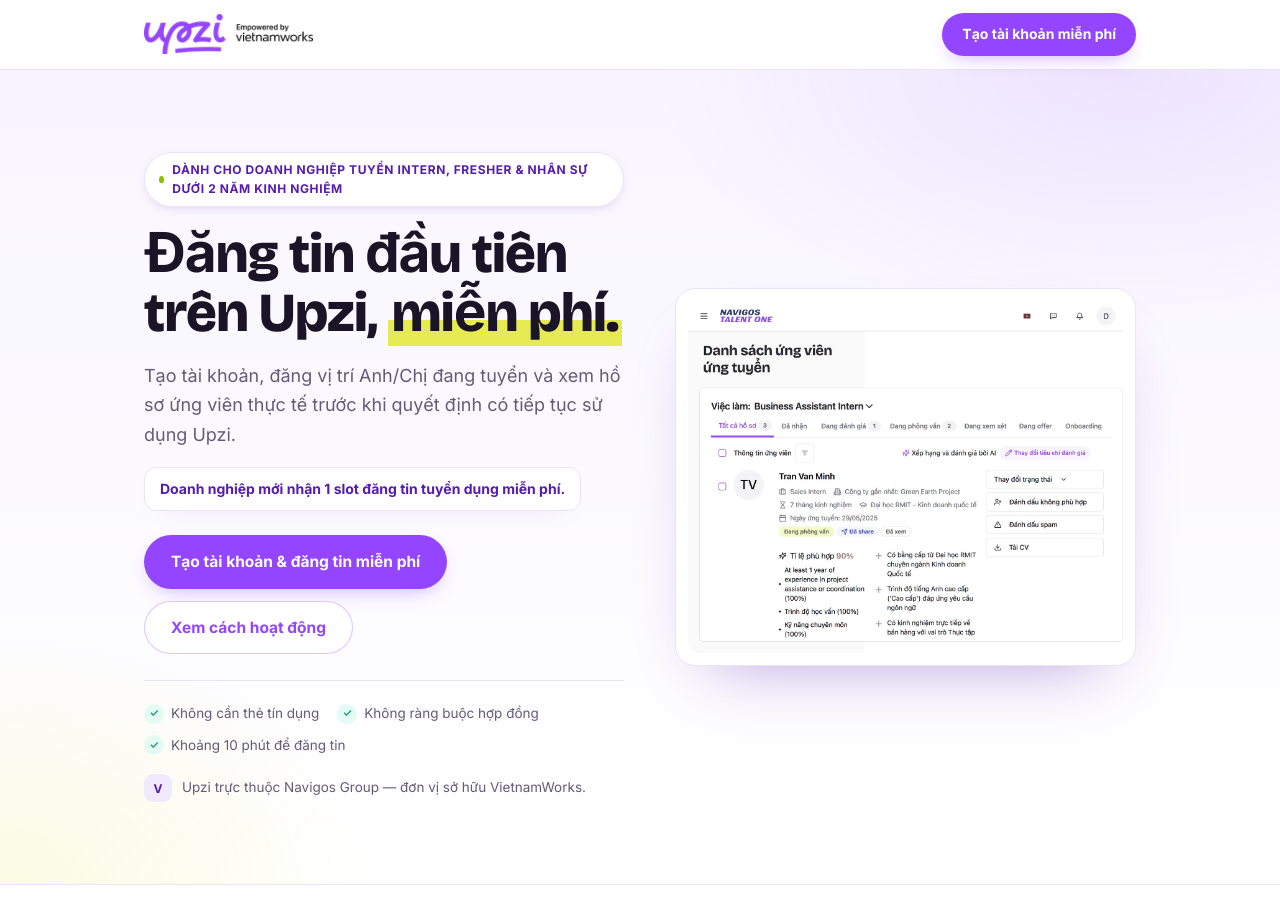
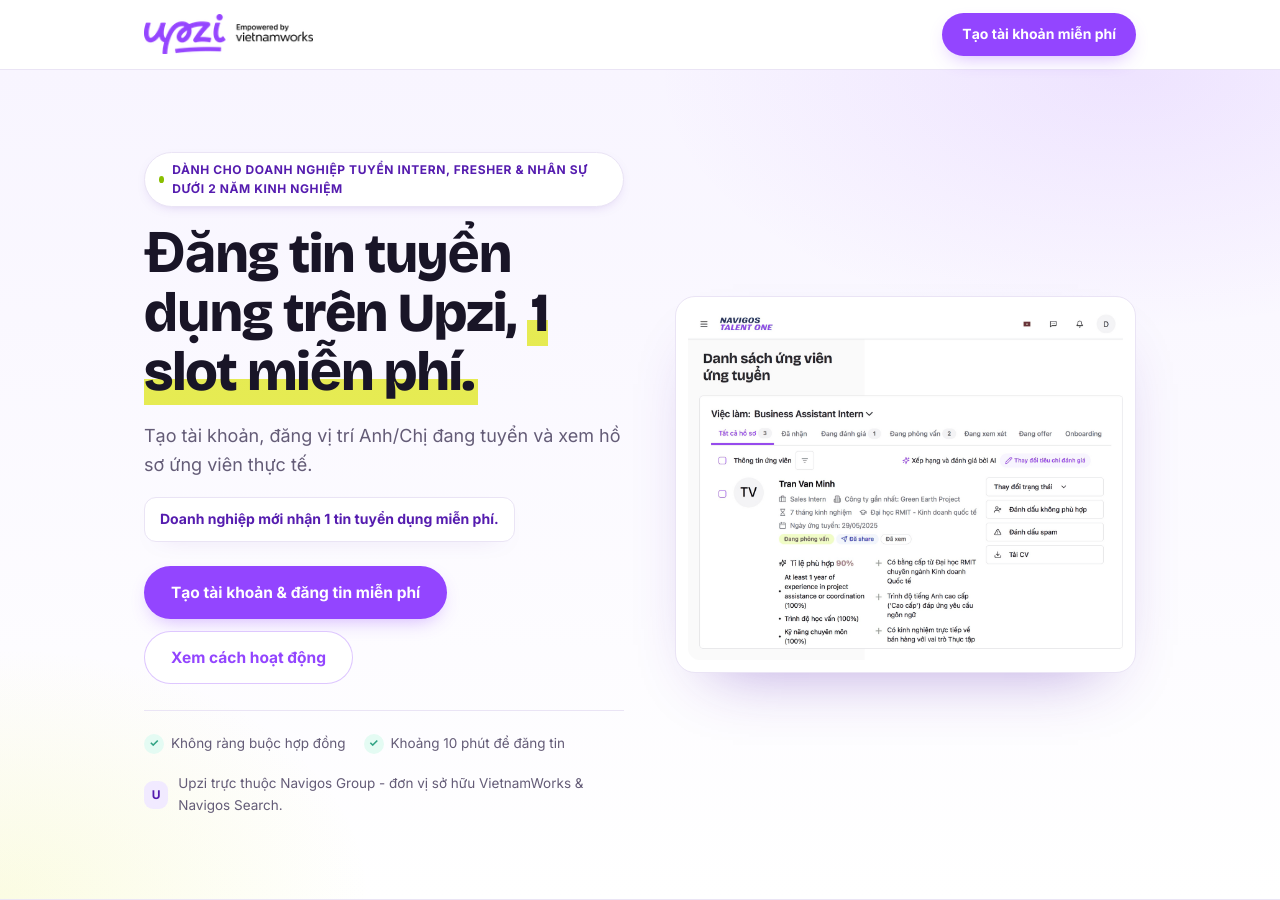
Before and after one commit to upzi-vn/employers, a Jekyll site: the page free-trial.html, which Jekyll copies as it is, in a window 1280 px wide and 900 px high. Built offline with Jekyll 4.4.1, drawn with Linux system fonts in a browser that asks for light colours.

Commit message:
Update title and hero section text in free-trial.html

```diff
--- a/free-trial.html
+++ b/free-trial.html
@@ -18,7 +18,7 @@
   </script>
   <meta charset="UTF-8">
   <meta name="viewport" content="width=device-width, initial-scale=1.0">
-  <title>Đăng tin tuyển Intern &amp; Fresher miễn phí — Upzi</title>
+  <title>Đăng tin tuyển Intern &amp; Fresher miễn phí - Upzi</title>
   <meta name="description" content="Tạo tài khoản Upzi và nhận 1 slot đăng tin tuyển dụng miễn phí. Tiếp cận ứng viên Intern, Fresher và nhân sự trẻ từ mạng lưới 30+ trường Đại học / Cao đẳng.">
   <link rel="icon" href="{{ '/favicon.ico' | relative_url }}" sizes="any">
   <link rel="icon" type="image/png" sizes="32x32" href="{{ '/favicon-32x32.png' | relative_url }}">
@@ -278,19 +278,18 @@
     <div class="wrap hero-grid">
       <div>
         <div class="tag">Dành cho doanh nghiệp tuyển Intern, Fresher &amp; nhân sự dưới 2 năm kinh nghiệm</div>
-        <h1>Đăng tin đầu tiên trên Upzi, <span class="hl">miễn phí.</span></h1>
-        <p class="lead">Tạo tài khoản, đăng vị trí Anh/Chị đang tuyển và xem hồ sơ ứng viên thực tế trước khi quyết định có tiếp tục sử dụng Upzi.</p>
-        <div class="hero-offer">Doanh nghiệp mới nhận 1 slot đăng tin tuyển dụng miễn phí.</div>
+        <h1>Đăng tin tuyển dụng trên Upzi, <span class="hl">1 slot miễn phí.</span></h1>
+        <p class="lead">Tạo tài khoản, đăng vị trí Anh/Chị đang tuyển và xem hồ sơ ứng viên thực tế.</p>
+        <div class="hero-offer">Doanh nghiệp mới nhận 1 tin tuyển dụng miễn phí.</div>
         <div class="hero-ctas">
           <a class="btn-primary" href="https://talent.navigos.vn/auth/register" target="_blank" rel="noopener">Tạo tài khoản &amp; đăng tin miễn phí</a>
           <a class="btn-secondary" href="#cach-hoat-dong">Xem cách hoạt động</a>
         </div>
         <div class="hero-micro">
-          <span><b>✓</b> Không cần thẻ tín dụng</span>
           <span><b>✓</b> Không ràng buộc hợp đồng</span>
           <span><b>✓</b> Khoảng 10 phút để đăng tin</span>
         </div>
-        <div class="hero-note"><span class="vsq">V</span>Upzi trực thuộc Navigos Group — đơn vị sở hữu VietnamWorks.</div>
+        <div class="hero-note"><span class="vsq">U</span>Upzi trực thuộc Navigos Group - đơn vị sở hữu VietnamWorks & Navigos Search.</div>
       </div>
       <div class="hero-visual">
         <img src="/images/product-talentone.png" alt="Giao diện Navigos Talent One: danh sách ứng viên ứng tuyển kèm tỷ lệ phù hợp do AI đánh giá">
```
Also changed, not shown: other parts of free-trial.html (+2 -1 lines).
